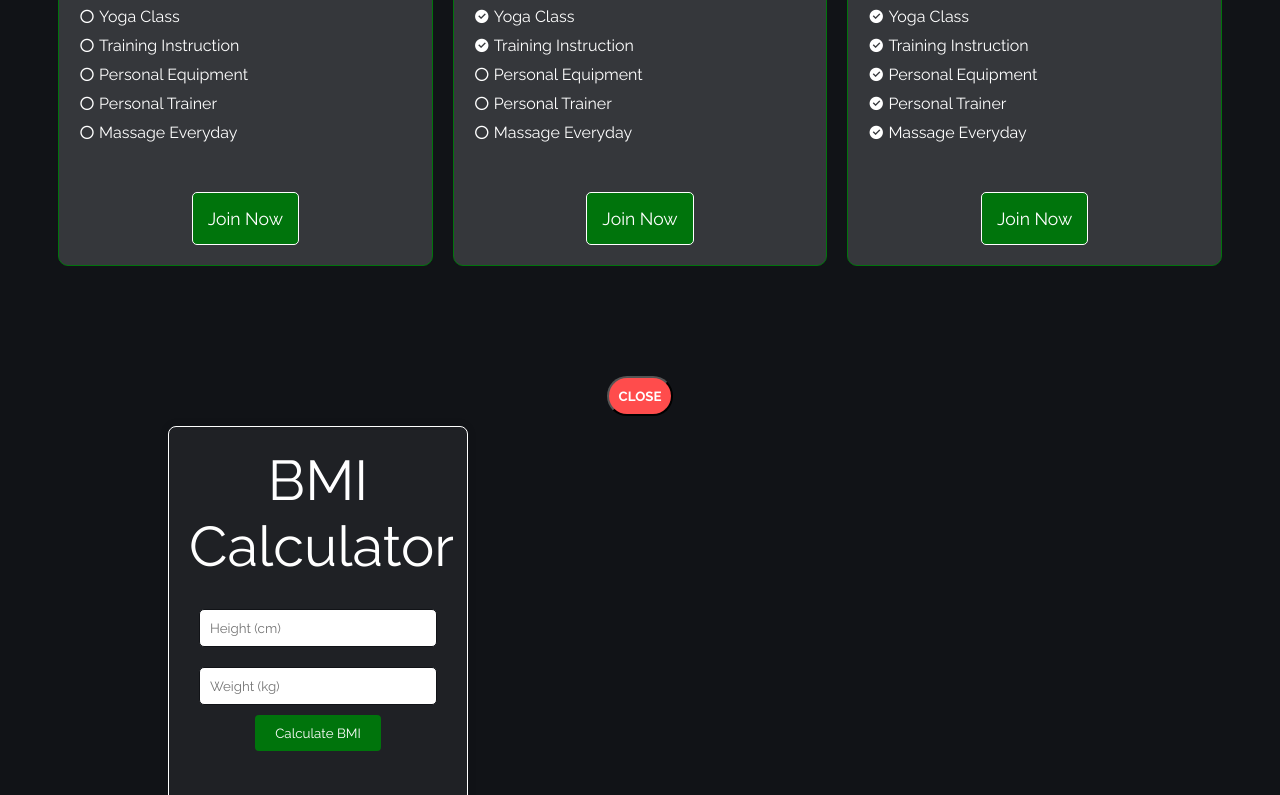
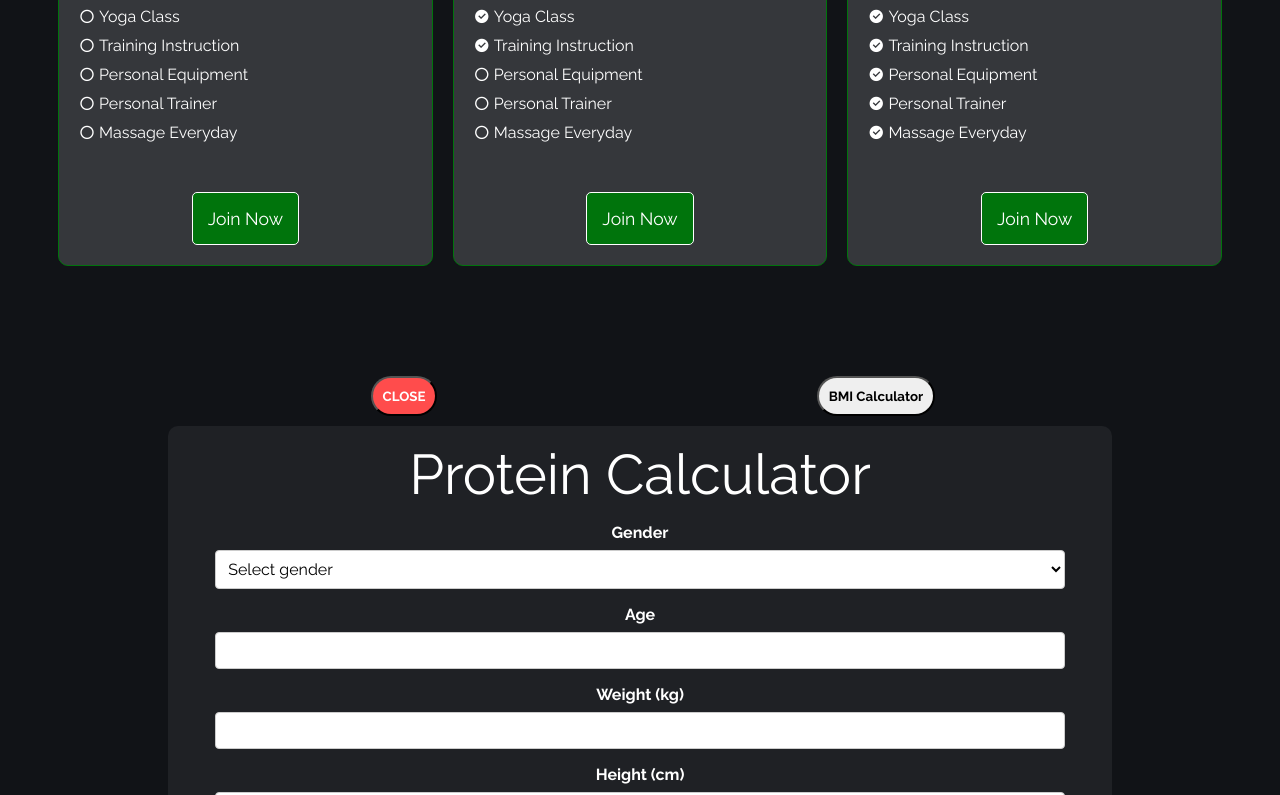
Before and after one commit to FredH2O/Gym-Website, a plain HTML site: page index.html in a window 1280 px wide. Both pictures are taken after a click on the button "Protein Calculator". Shown: the part 3800-4595 px from the top of the page. Drawn offline with nearby package versions, Linux system fonts and the light colour scheme.

Commit message:
Fixes N' Features

```diff
--- a/index.html
+++ b/index.html
@@ -323,11 +323,14 @@
 
       <section>
         <div class="main-container protein-container">
-          <button onclick="hideProtein()" id="proteinButton">
-            Protein Calculator
-          </button>
+          <div class="btn-div">
+            <button onclick="hideProtein()" id="proteinButton">
+              Protein Calculator
+            </button>
+            <button onclick="showBMI()" id="bmiButton">BMI Calculator</button>
+          </div>
           <!-- BMI Calculator -->
-          <div class="BMI-calculator">
+          <div class="BMI-calculator hidden">
             <h2>BMI Calculator</h2>
             <form id="bmiForm">
               <input
--- a/index.js
+++ b/index.js
@@ -45,16 +45,38 @@ function displayMemberDetails(member) {
     <p>${member.detailsMember()}</p>`;
 }
 
+// BMI Calculator
+
+let formBMI = document.querySelector(".BMI-calculator");
+let bmiButton = document.getElementById("bmiButton");
+let isOpenBMI = true;
+
+function showBMI() {
+  formBMI.classList.toggle("hidden");
+
+  if (!isOpenBMI) {
+    bmiButton.innerHTML = `BMI Calculator`;
+    bmiButton.style.background = ``;
+    bmiButton.style.color = ``;
+  } else {
+    bmiButton.innerHTML = `Close`;
+    bmiButton.style.background = "rgb(255, 76, 76)";
+    bmiButton.style.color = `white`;
+  }
+
+  isOpenBMI = !isOpenBMI;
+}
+
 // protein calculator
 
 let formProtein = document.querySelector(".form-protein");
 let proteinBtn = document.getElementById("proteinButton");
-let isOpen = false;
+let isOpenProtein = true;
 
 function hideProtein() {
   formProtein.classList.toggle("hidden");
 
-  if (isOpen) {
+  if (!isOpenProtein) {
     proteinBtn.innerHTML = "Protein Calculator";
     proteinBtn.style.backgroundColor = "";
     proteinBtn.style.color = "";
@@ -64,7 +86,7 @@ function hideProtein() {
     proteinBtn.style.color = "white";
   }
 
-  isOpen = !isOpen;
+  isOpenProtein = !isOpenProtein;
 }
 
 function proteinCalculator() {
--- a/styles.css
+++ b/styles.css
@@ -465,14 +465,41 @@ input[type="submit"]:hover {
 
 /* BMI Calculator */
 
+.btn-div {
+  display: grid;
+  grid-template-columns: 1fr 1fr;
+}
+
+#bmiButton {
+  padding: 10px;
+  margin: auto;
+  text-align: center;
+  font-weight: bold;
+  border-radius: 50px;
+  display: flex;
+  margin-bottom: 10px;
+}
+
+#bmiButton:hover {
+  transform: translateY(-5%);
+  transition: 0.5s ease;
+  background-color: var(--secondary-color-dark);
+}
+
+.BMI-calculator.hidden {
+  display: none;
+}
+
 .BMI-calculator {
+  display: block;
   background-color: var(--primary-color-light);
   border: 1px solid var(--white);
   padding: 20px;
   border-radius: 8px;
   box-shadow: 0 0 10px rgba(0, 0, 0, 0.1);
-  width: 300px;
+  width: 100%;
   text-align: center;
+  margin: 5% auto;
 }
 
 .BMI-calculator h2 {
@@ -495,11 +522,13 @@ input[type="submit"]:hover {
   border: none;
   border-radius: 4px;
   cursor: pointer;
+  margin-top: 10px;
 }
 
 .BMI-calculator button:hover {
   background: var(--secondary-color);
 }
+
 .result {
   margin-top: 20px;
 }
```
